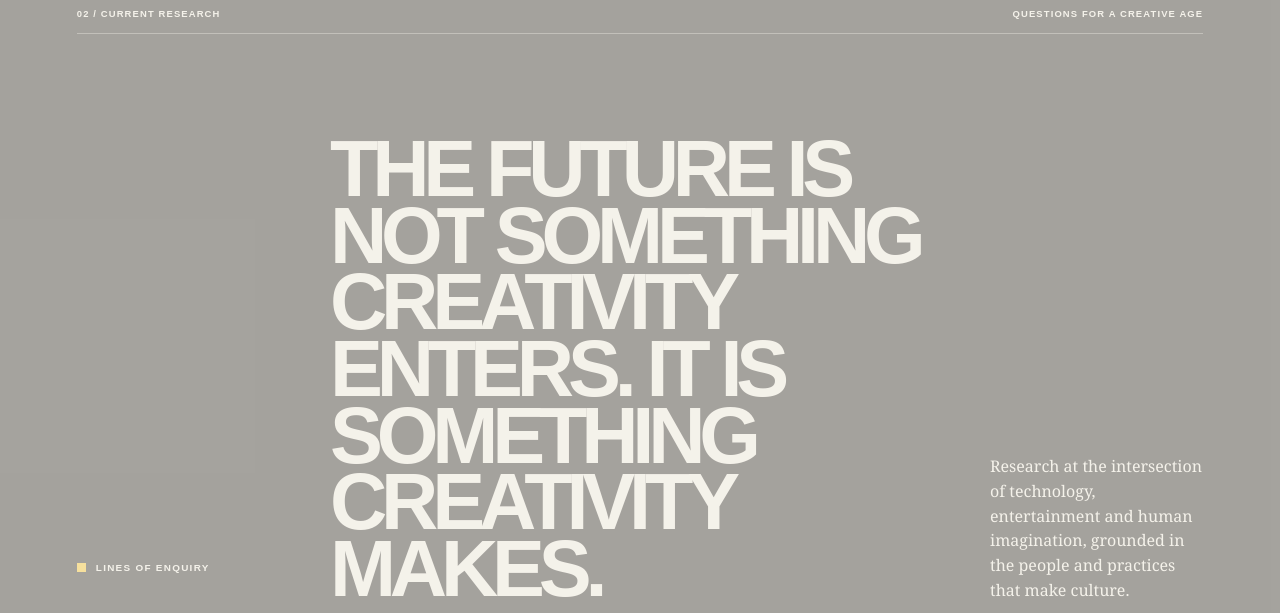
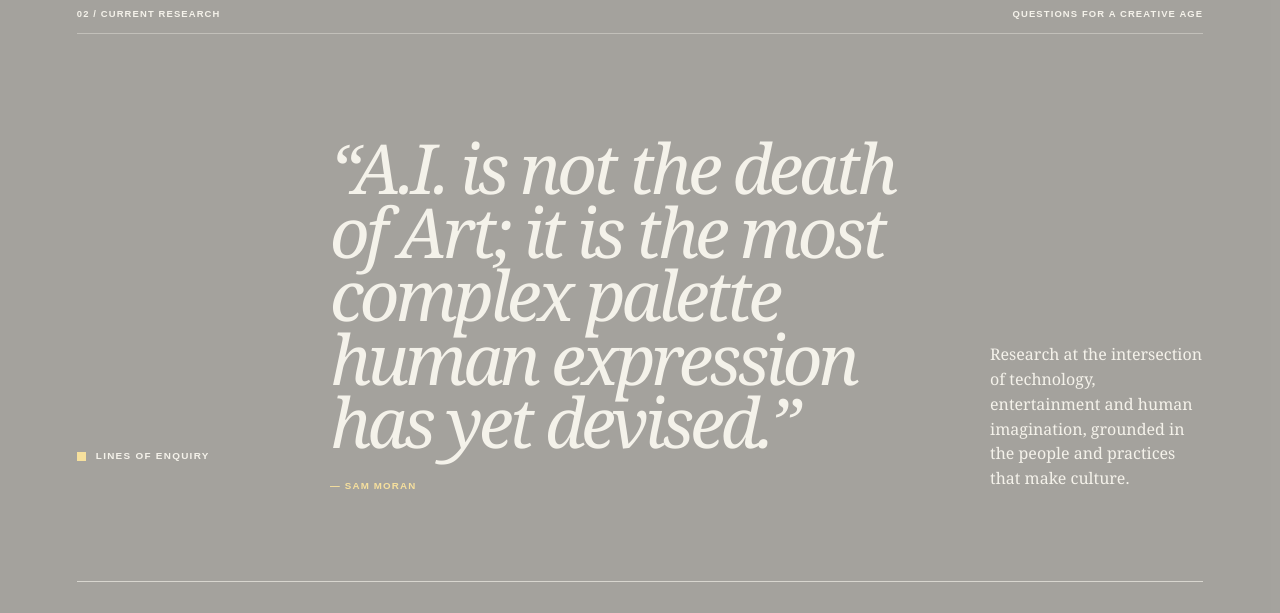
Before and after one commit to sammoran78/sammoran-academic, a plain HTML site: page index.html in a window 1280 px wide. Shown: the part 2180-2793 px from the top of the page. Drawn offline with Linux system fonts and the light colour scheme.

Commit message:
Feature Sam Moran AI quote

```diff
--- a/index.html
+++ b/index.html
@@ -235,7 +235,10 @@
 
       <div class="research-heading">
         <p class="eyebrow">Lines of enquiry</p>
-        <h2 id="research-title">The future is not something creativity enters. It is something creativity makes.</h2>
+        <blockquote class="research-quote">
+          <h2 id="research-title">“A.I. is not the death of Art; it is the most complex palette human expression has yet devised.”</h2>
+          <cite>— Sam Moran</cite>
+        </blockquote>
         <p>
           Research at the intersection of technology, entertainment and human imagination,
           grounded in the people and practices that make culture.
--- a/styles.css
+++ b/styles.css
@@ -506,11 +506,25 @@ h1 em {
   padding: clamp(70px, 8vw, 125px) 0 clamp(70px, 7vw, 110px);
 }
 .research-heading .eyebrow::before { background: var(--yellow); }
+.research-quote { margin: 0; }
 .research-heading h2 {
-  font-size: clamp(3.5rem, 6.2vw, 7.5rem);
-  line-height: 0.84;
-  letter-spacing: -0.078em;
+  font-family: var(--serif);
+  font-size: clamp(3.2rem, 5.4vw, 6.7rem);
+  font-style: italic;
+  line-height: 0.92;
+  letter-spacing: -0.055em;
+  font-weight: 400;
+  text-transform: none;
+}
+.research-quote cite {
+  display: block;
+  margin-top: 26px;
+  color: var(--yellow);
+  font-family: var(--sans);
+  font-size: .61rem;
+  font-style: normal;
   font-weight: 900;
+  letter-spacing: .12em;
   text-transform: uppercase;
 }
 .research-heading > p:last-child {
```
Also changed, not shown: llms.txt, 1 other file.
